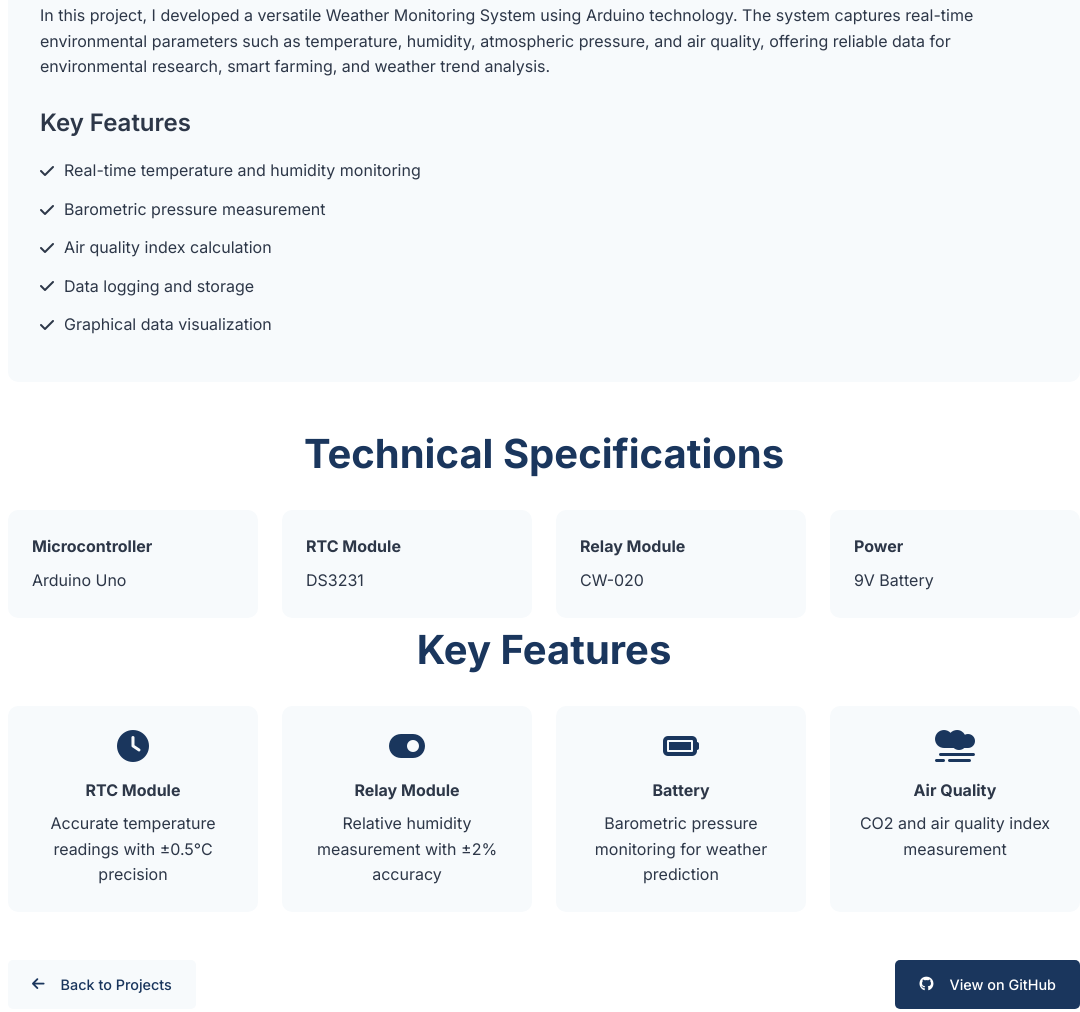
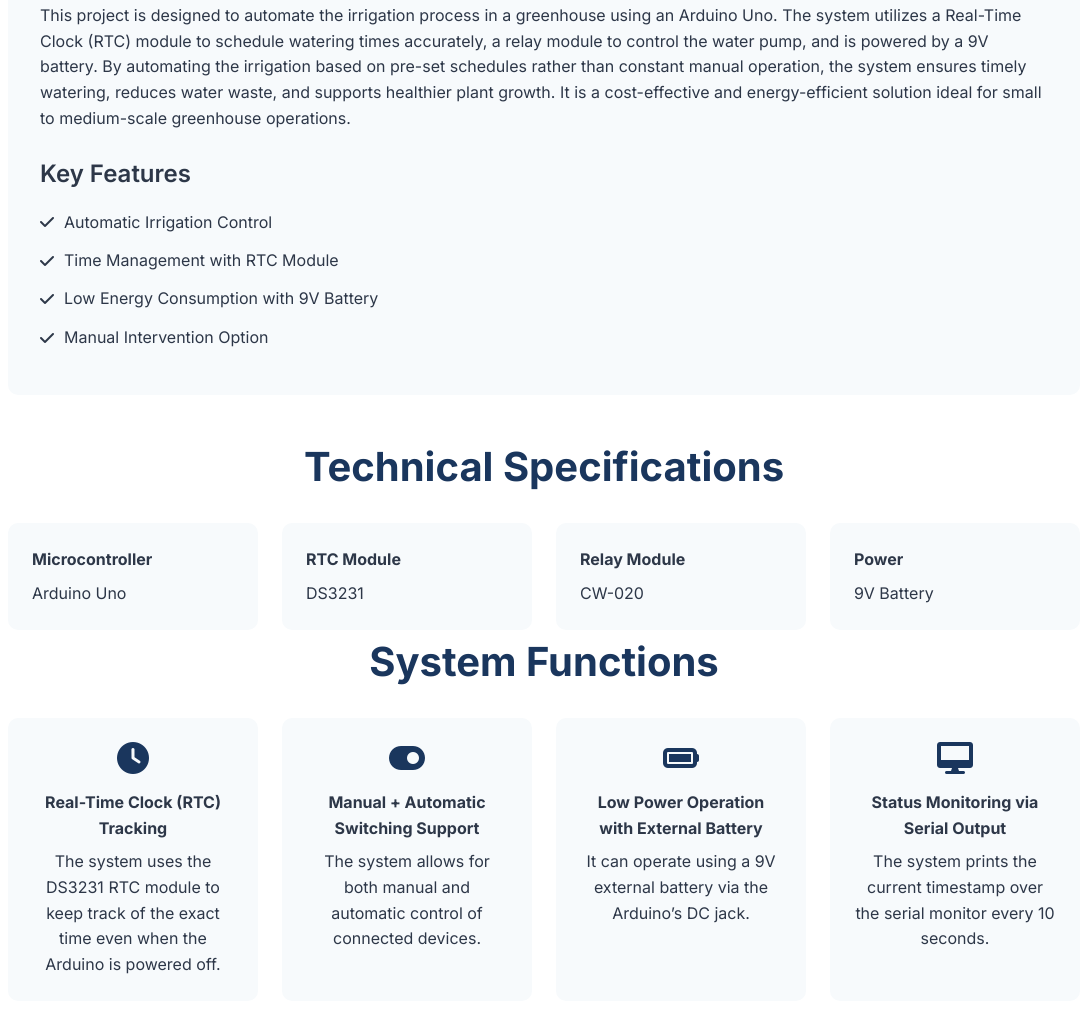
Before and after one commit to mehmetefedemirel/mehmetefedemirel.github.io, a plain HTML site: page automated-greenhouse.html in a window 1280 px wide. Shown: the part 584-1596 px from the top of the page, without its empty margins (96-1176 px from the left). Drawn offline with nearby package versions, Linux system fonts and the light colour scheme.

Commit message:
Site güncellendi

```diff
--- a/automated-greenhouse.html
+++ b/automated-greenhouse.html
@@ -50,29 +50,25 @@
                 <div class="project-info" style="grid-column: 1 / -1;">
                     <div class="project-description" data-aos="fade-up" style="background: var(--section-bg); padding: 2rem; border-radius: 10px; margin-bottom: 2.5rem;">
                         <h2 style="color: var(--primary-color); margin-bottom: 1.5rem;">Project Description</h2>
-                        <p style="line-height: 1.6; color: var(--text-color); margin-bottom: 1.5rem;">In this project, I developed a versatile Weather Monitoring System using Arduino technology. The system captures real-time environmental parameters such as temperature, humidity, atmospheric pressure, and air quality, offering reliable data for environmental research, smart farming, and weather trend analysis.</p>
+                        <p style="line-height: 1.6; color: var(--text-color); margin-bottom: 1.5rem;">This project is designed to automate the irrigation process in a greenhouse using an Arduino Uno. The system utilizes a Real-Time Clock (RTC) module to schedule watering times accurately, a relay module to control the water pump, and is powered by a 9V battery. By automating the irrigation based on pre-set schedules rather than constant manual operation, the system ensures timely watering, reduces water waste, and supports healthier plant growth. It is a cost-effective and energy-efficient solution ideal for small to medium-scale greenhouse operations.</p>
 
                         <h3 style="margin: 1.5rem 0 1rem; color: var(--secondary-color);">Key Features</h3>
                         <ul style="list-style: none; padding-left: 0;">
                             <li style="margin-bottom: 0.8rem; padding-left: 1.5rem; position: relative; display: flex; align-items: center;">
                                 <i class="fas fa-check" style="color: var(--text-color); position: absolute; left: 0; font-size: 1rem; top: 50%; transform: translateY(-50%);"></i>
-                                Real-time temperature and humidity monitoring
+                                Automatic Irrigation Control
                             </li>
                             <li style="margin-bottom: 0.8rem; padding-left: 1.5rem; position: relative; display: flex; align-items: center;">
                                 <i class="fas fa-check" style="color: var(--text-color); position: absolute; left: 0; font-size: 1rem; top: 50%; transform: translateY(-50%);"></i>
-                                Barometric pressure measurement
+                                Time Management with RTC Module
                             </li>
                             <li style="margin-bottom: 0.8rem; padding-left: 1.5rem; position: relative; display: flex; align-items: center;">
                                 <i class="fas fa-check" style="color: var(--text-color); position: absolute; left: 0; font-size: 1rem; top: 50%; transform: translateY(-50%);"></i>
-                                Air quality index calculation
+                                Low Energy Consumption with 9V Battery
                             </li>
                             <li style="margin-bottom: 0.8rem; padding-left: 1.5rem; position: relative; display: flex; align-items: center;">
                                 <i class="fas fa-check" style="color: var(--text-color); position: absolute; left: 0; font-size: 1rem; top: 50%; transform: translateY(-50%);"></i>
-                                Data logging and storage
-                            </li>
-                            <li style="margin-bottom: 0.8rem; padding-left: 1.5rem; position: relative; display: flex; align-items: center;">
-                                <i class="fas fa-check" style="color: var(--text-color); position: absolute; left: 0; font-size: 1rem; top: 50%; transform: translateY(-50%);"></i>
-                                Graphical data visualization
+                                Manual Intervention Option
                             </li>
                         </ul>
                     </div>
@@ -99,27 +95,27 @@
                     </div>
 
                     <div class="project-features" data-aos="fade-up" style="margin-bottom: 2.5rem;">
-                        <h2 style="color: var(--primary-color); margin-bottom: 1.5rem; text-align: center;">Key Features</h2>
+                        <h2 style="color: var(--primary-color); margin-bottom: 1.5rem; text-align: center;">System Functions</h2>
                         <div class="features-grid" style="display: grid; grid-template-columns: repeat(auto-fit, minmax(250px, 1fr)); gap: 1.5rem;">
                             <div class="feature-item" style="background: var(--section-bg); padding: 1.5rem; border-radius: 10px; text-align: center;">
                                 <i class="fas fa-clock" style="font-size: 2rem; color: var(--primary-color); margin-bottom: 1rem;"></i>
-                                <h4 style="color: var(--secondary-color); margin-bottom: 0.5rem;">RTC Module</h4>
-                                <p style="color: var(--text-color);">Accurate temperature readings with ±0.5°C precision</p>
+                                <h4 style="color: var(--secondary-color); margin-bottom: 0.5rem;">Real-Time Clock (RTC) Tracking</h4>
+                                <p style="color: var(--text-color);">The system uses the DS3231 RTC module to keep track of the exact time even when the Arduino is powered off.</p>
                             </div>
                             <div class="feature-item" style="background: var(--section-bg); padding: 1.5rem; border-radius: 10px; text-align: center;">
                                 <i class="fas fa-toggle-on" style="font-size: 2rem; color: var(--primary-color); margin-bottom: 1rem;"></i>
-                                <h4 style="color: var(--secondary-color); margin-bottom: 0.5rem;">Relay Module</h4>
-                                <p style="color: var(--text-color);">Relative humidity measurement with ±2% accuracy</p>
+                                <h4 style="color: var(--secondary-color); margin-bottom: 0.5rem;">Manual + Automatic Switching Support</h4>
+                                <p style="color: var(--text-color);">The system allows for both manual and automatic control of connected devices.</p>
                             </div>
                             <div class="feature-item" style="background: var(--section-bg); padding: 1.5rem; border-radius: 10px; text-align: center;">
                                 <i class="fas fa-battery" style="font-size: 2rem; color: var(--primary-color); margin-bottom: 1rem;"></i>
-                                <h4 style="color: var(--secondary-color); margin-bottom: 0.5rem;">Battery</h4>
-                                <p style="color: var(--text-color);">Barometric pressure monitoring for weather prediction</p>
+                                <h4 style="color: var(--secondary-color); margin-bottom: 0.5rem;">Low Power Operation with External Battery</h4>
+                                <p style="color: var(--text-color);">It can operate using a 9V external battery via the Arduino’s DC jack.</p>
                             </div>
                             <div class="feature-item" style="background: var(--section-bg); padding: 1.5rem; border-radius: 10px; text-align: center;">
-                                <i class="fas fa-smog" style="font-size: 2rem; color: var(--primary-color); margin-bottom: 1rem;"></i>
-                                <h4 style="color: var(--secondary-color); margin-bottom: 0.5rem;">Air Quality</h4>
-                                <p style="color: var(--text-color);">CO2 and air quality index measurement</p>
+                                <i class="fas fa-desktop" style="font-size: 2rem; color: var(--primary-color); margin-bottom: 1rem;"></i>
+                                <h4 style="color: var(--secondary-color); margin-bottom: 0.5rem;">Status Monitoring via Serial Output</h4>
+                                <p style="color: var(--text-color);">The system prints the current timestamp over the serial monitor every 10 seconds.</p>
                             </div>
                         </div>
                     </div>
```
Also changed, not shown: weather-station.html (+1 -1 lines).
